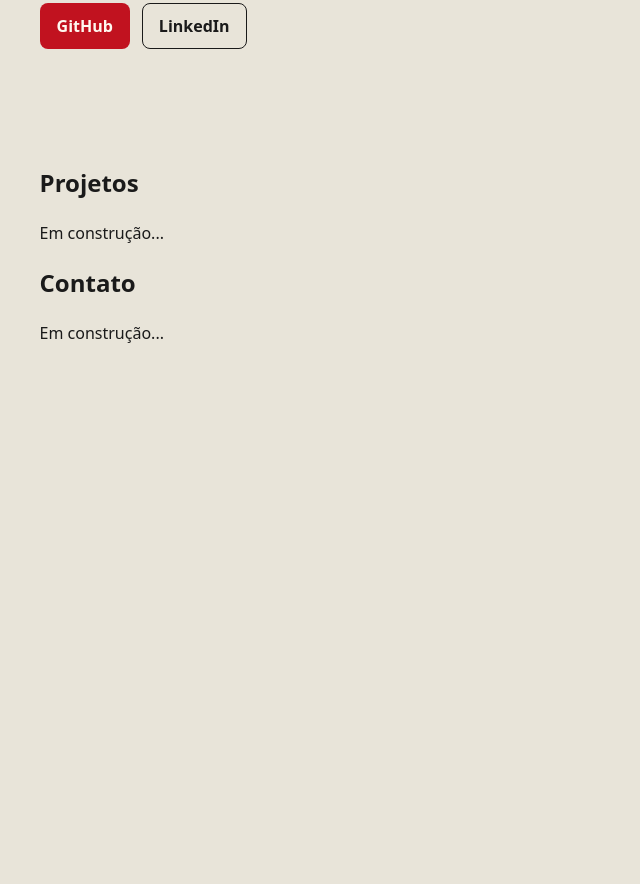
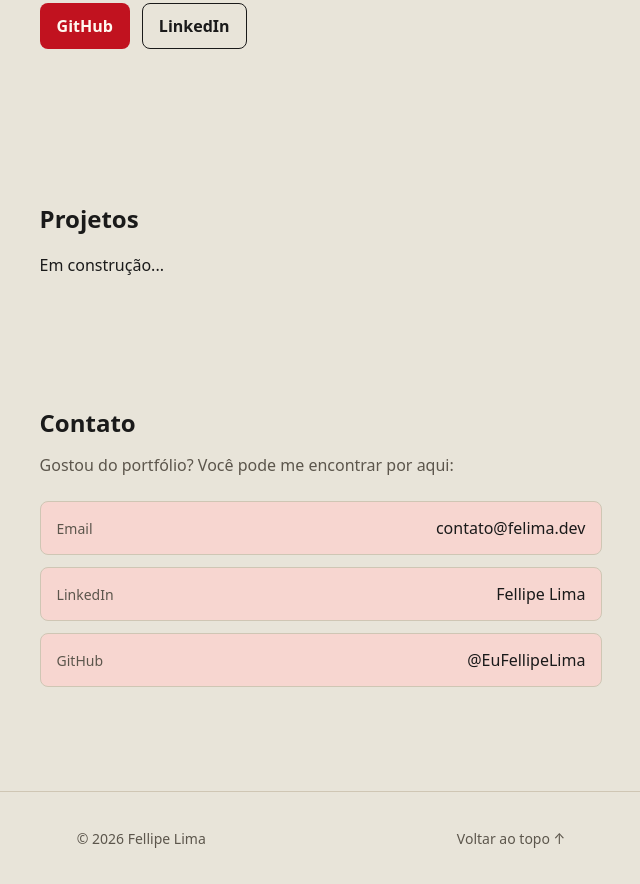
Before and after one commit to EuFellipeLima/EuFellipeLima.github.io, a plain HTML site: page index.html in a window 1280 px wide. Shown: the part 437-1321 px from the top of the page, without its empty margins (319-959 px from the left). Before the commit the page ends 800 px from the top, so only its background shows below. Drawn offline with Linux system fonts and the light colour scheme.

Commit message:
feat: add contact section and footer

```diff
--- a/css/styles.css
+++ b/css/styles.css
@@ -29,12 +29,19 @@
 }
 
 body {
+    min-height: 100dvh;
+    display: flex;
+    flex-direction: column;
     background-color: var(--bg);
     color: var(--text);
     font-family: system-ui, -apple-system, BlinkMacSystemFont, "Segoe UI", Roboto, sans-serif;
     line-height: 1.5;
     margin: 0;
 
+}
+
+main {
+    flex: 1;
 }
 
 .header {
@@ -91,6 +98,19 @@ a {
     margin: 0;
     padding: 0;
     gap: 0.5rem;
+}
+
+.section {
+    padding-block: clamp(2rem, 5vw, 3.5rem);
+}
+
+.section h2 {
+    margin: 0 0 0.75rem;
+}
+
+.section-intro {
+    color: var(--text-muted);
+    margin: 0 0 1.5rem;
 }
 
 .container {
@@ -160,3 +180,118 @@ a {
 .btn:active {
     transform: scale(0.98);
 }
+
+.contact-list {
+    display: flex;
+    flex-direction: column;
+    gap: 0.75rem;
+    margin: 0;
+    padding: 0;
+    list-style: none;
+}
+
+.contact-link {
+    display: flex;
+    flex-direction: column;
+    align-items: flex-start;
+    border-radius: 8px;
+    background-color: var(--surface);
+    border: 1px solid var(--border);
+    color: var(--text);
+    min-height: 44px;
+    padding: 0.875rem 1rem;
+    gap: 0.125rem;
+    text-decoration: none;
+    transition: background-color 0.15s ease, border-color 0.15s ease, transform 0.1s ease;
+}
+
+.contact-label {
+    font-size: 0.8125rem;
+    color: var(--text-muted);
+    text-transform: uppercase;
+    letter-spacing: 0.04em;
+}
+
+.contact-value {
+    color: var(--text);
+    font-weight: 500;
+    overflow-wrap: anywhere;
+    transition: color 0.15s ease;
+}
+
+@media (hover: hover) {
+    .contact-link:hover {
+        border-color: var(--accent);
+    }
+
+    .contact-link:hover .contact-value {
+        color: var(--accent-strong);
+    }
+}
+
+.contact-link:active {
+    transform: scale(0.98);
+    border-color: var(--accent);
+}
+
+@media (min-width: 32rem) {
+    .contact-link {
+        flex-direction: row;
+        align-items: center;
+        justify-content: space-between;
+        gap: 1rem;
+    }
+
+    .contact-label {
+        font-size: 0.875rem;
+        text-transform: none;
+        letter-spacing: normal;
+    }
+}
+
+.footer {
+    border-top: 1px solid var(--border);
+    color: var(--text-muted);
+    font-size: 0.875rem;
+    padding-block: 1.5rem;
+    margin-top: 3rem;
+}
+
+.footer p {
+    margin: 0;
+}
+
+.footer-inner {
+    display: flex;
+    flex-direction: column;
+    gap: 0.25rem;
+}
+
+.footer-top {
+    display: inline-flex;
+    align-items: center;
+    min-height: 44px;
+    width: fit-content;
+    color: var(--text-muted);
+    text-decoration: none;
+    transition: color 0.15s ease, transform 0.1s ease;
+}
+
+@media (hover: hover) {
+    .footer-top:hover {
+        color: var(--accent-strong);
+    }
+}
+
+@media (min-width: 32rem) {
+    .footer-inner {
+        flex-direction: row;
+        justify-content: space-between;
+        align-items: center;
+    }
+}
+
+.footer-top:active {
+    color: var(--accent-strong);
+    transform: scale(0.98);
+}
--- a/index.html
+++ b/index.html
@@ -29,14 +29,40 @@
                     <a href="https://go.felima.dev/linkedin" class="btn btn-secondary" target="_blank" rel="noopener noreferrer">LinkedIn</a>
                 </div>
             </section>
-            <section id="projects" class="container">
+            <section id="projects" class="section container">
                 <h2>Projetos</h2>
                 <p>Em construção...</p>
             </section>
-            <section id="contact" class="container">
+            <section id="contact" class="section container">
                 <h2>Contato</h2>
-                <p>Em construção...</p>
+                <p class="section-intro">Gostou do portfólio? Você pode me encontrar por aqui:</p>
+                <ul class="contact-list">
+                    <li>
+                        <a class="contact-link" href="mailto:contato@felima.dev">
+                        <span class="contact-label">Email</span>
+                        <span class="contact-value">contato@felima.dev</span>
+                        </a>
+                    </li>
+                    <li>
+                        <a class="contact-link" href="https://go.felima.dev/linkedin" target="_blank" rel="noopener noreferrer">
+                        <span class="contact-label">LinkedIn</span>
+                        <span class="contact-value">Fellipe Lima</span>
+                        </a>
+                    </li>
+                    <li>
+                        <a class="contact-link" href="https://go.felima.dev/github" target="_blank" rel="noopener noreferrer">
+                        <span class="contact-label">GitHub</span>
+                        <span class="contact-value">@EuFellipeLima</span>
+                        </a>
+                    </li>
+                </ul>
             </section>
         </main>
+        <footer class="footer">
+            <div class="container footer-inner">
+                <p>&copy; 2026 Fellipe Lima</p>
+                <a href="#" class="footer-top">Voltar ao topo ↑</a>
+            </div>
+        </footer>
     </body>
 </html>
```
